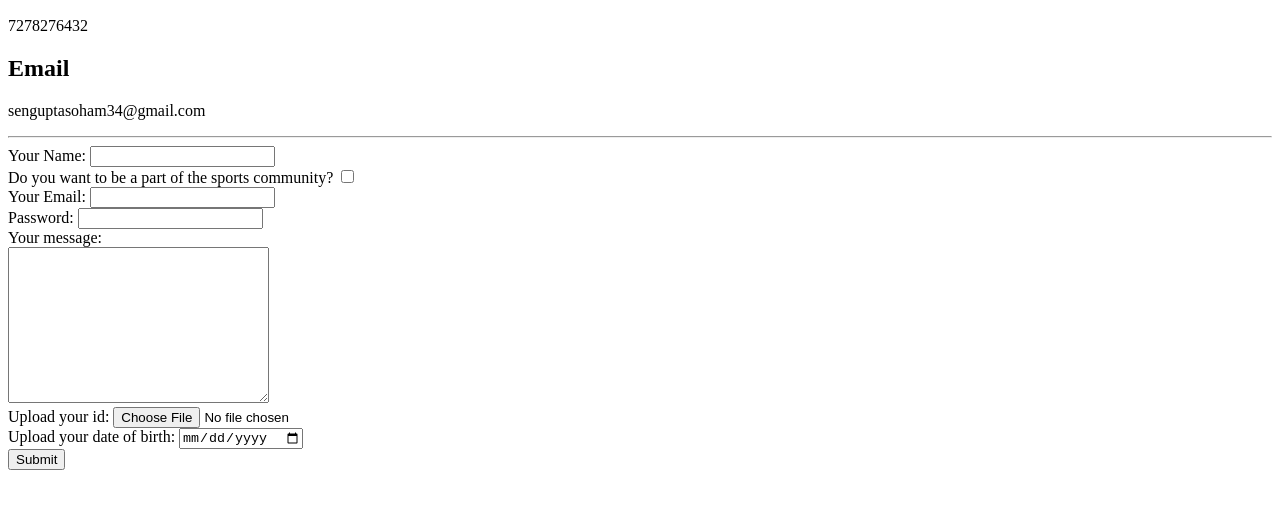
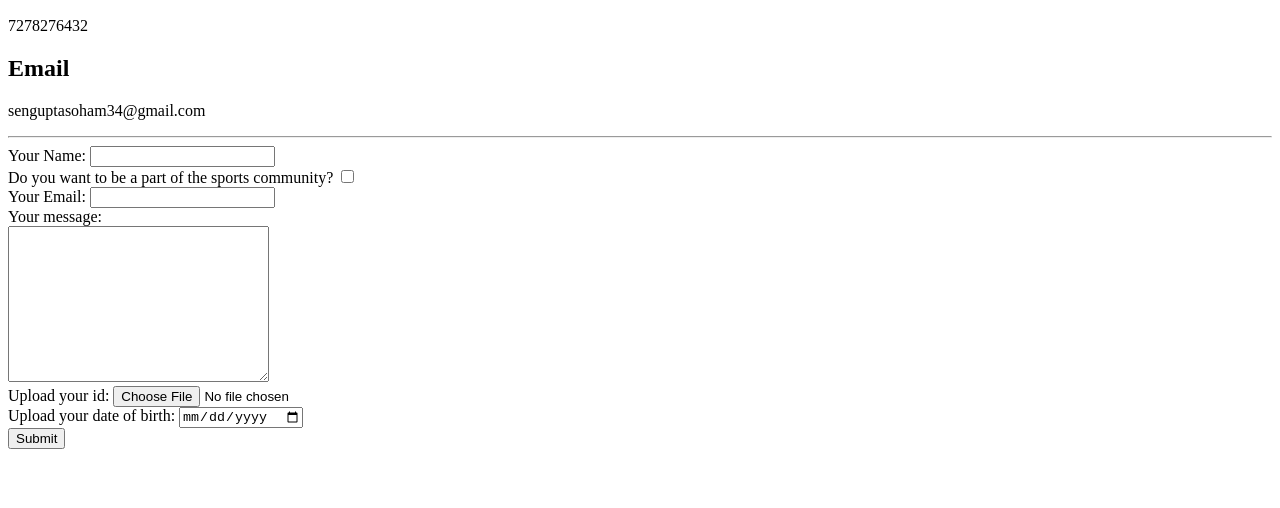
Before and after one commit to BlackDeath1107/CV, a plain HTML site: page contact.html in a window 1280 px wide. Shown: the part 110-618 px from the top of the page. Drawn offline with Linux system fonts and the light colour scheme.

Commit message:
Update contact.html

```diff
--- a/contact.html
+++ b/contact.html
@@ -21,9 +21,6 @@
      <label>Your Email:</label>
      <input type="email" name="yourEmail" value="">
      <br>
-     <label>Password:</label>
-     <input type="password" name="" value="">
-     <br>
      <label>Your message:</label>
      <br>
      <textarea name="yourMessage" rows="10" cols="30"></textarea>
```
